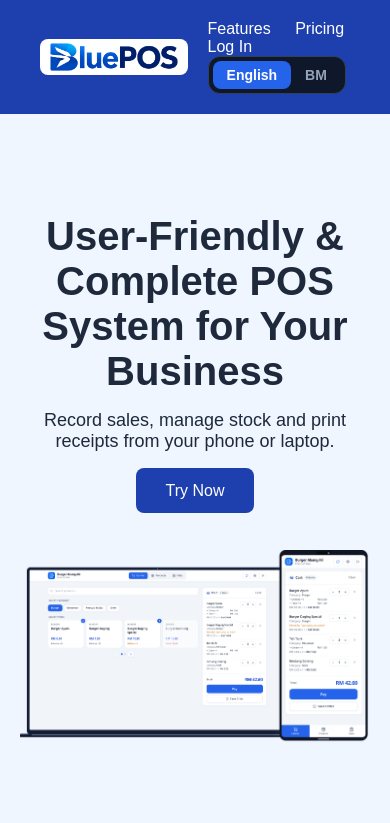
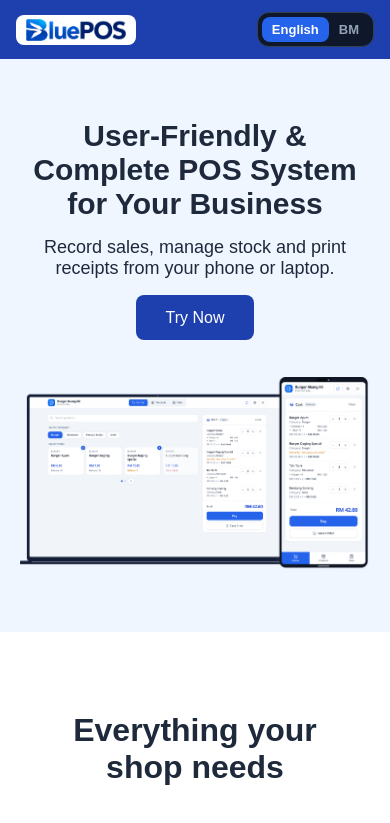
Before and after one commit to aariff545/bluepos-website, a plain HTML site: page index.html in a window 390 px wide. Shown: the top 823 px of the page. Drawn offline with Linux system fonts and the light colour scheme.

Commit message:
Update style.css

```diff
--- a/style.css
+++ b/style.css
@@ -191,3 +191,38 @@ html {
 .link-logo {
   display: flex;
 }
+@media (max-width: 700px) {
+  header {
+    padding: 12px 16px;
+  }
+
+  nav {
+    display: flex;
+    align-items: center;
+  }
+
+  nav a {
+    display: none;
+  }
+
+  .logo {
+    height: 30px;
+  }
+
+  .pilih-bahasa {
+    margin-left: 0;
+  }
+
+  .pilih-bahasa button {
+    padding: 5px 10px;
+    font-size: 13px;
+  }
+
+  .hero {
+    padding: 60px 20px;
+  }
+
+  .hero h1 {
+    font-size: 30px;
+  }
+}
```
